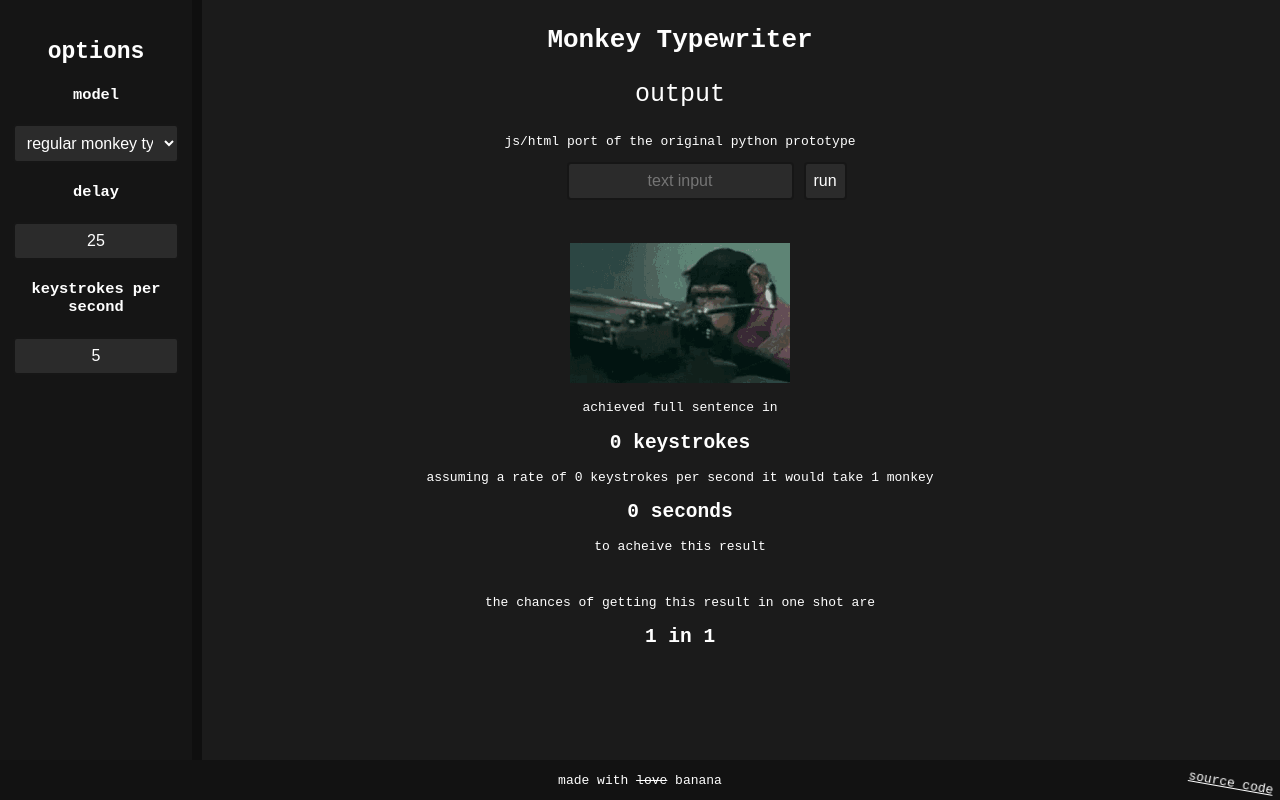
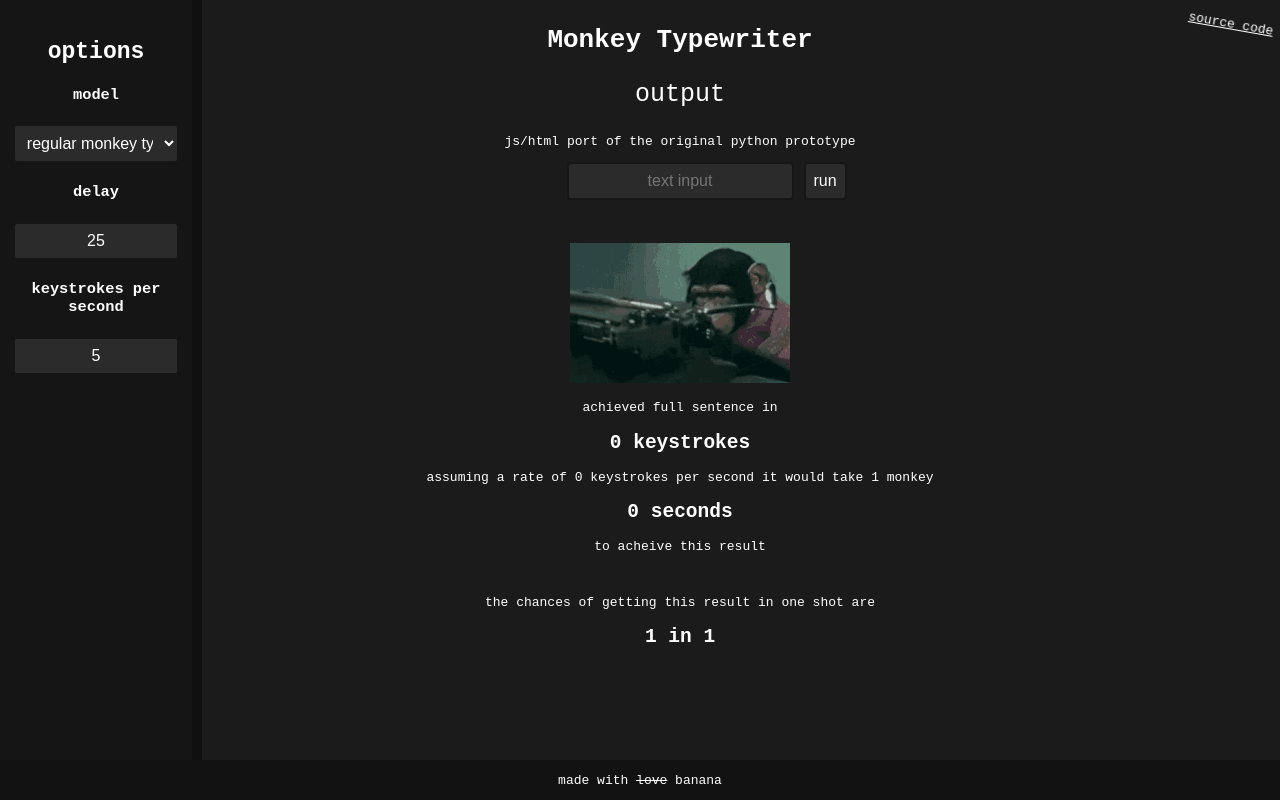
Before and after one commit to hystamine/monkey-typewriter, a plain HTML site: page index.html in a window 1280 px wide. Drawn offline with Linux system fonts and the light colour scheme.

Commit message:
yet another attempt to fix #sourcecode css

```diff
--- a/index.html
+++ b/index.html
@@ -45,10 +45,9 @@
         <input id="kps" placeholder="keystrokes per second"/>
         <p id="kpswarning"></p>
     </div>
-
+    <a href="https://github.com/hystamine/monkey-typewriter" id="sourcecode">source code</a>
     <div class="footer">
         <p>made with <del>love</del>  banana</p>
-        <a href="https://github.com/hystamine/monkey-typewriter" id="sourcecode">source code</a>
     </div>
 
   </body>
--- a/main.css
+++ b/main.css
@@ -30,7 +30,7 @@ select{
   }
 }
 
-.footer #sourcecode {
+#sourcecode {
   text-align: center;
   position: fixed;
   right: 0;
```
